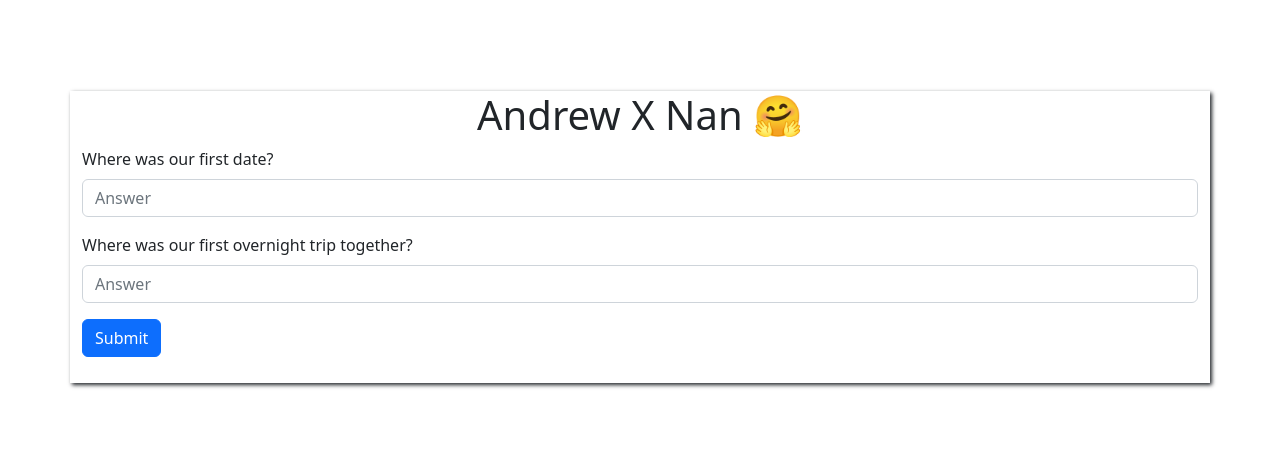
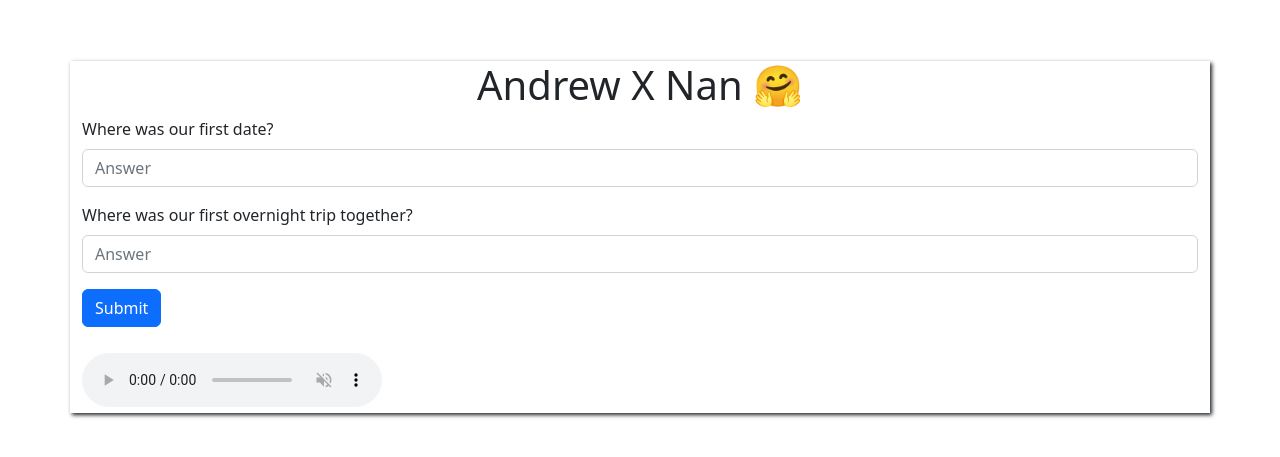
Before and after one commit to andrew749/andrewxnancy, a Next.js app: page / in a window 1280 px wide. Shown: the part 163-620 px from the top of the page. Built offline with nearby package versions, Linux system fonts and the light colour scheme.

Commit message:
Add audio

```diff
--- a/pages/index.jsx
+++ b/pages/index.jsx
@@ -220,17 +220,18 @@ export default function HomePage() {
 
     return (
         <div className={styles.container}>
-        <div className={styles.imageBackground}>
-            <Gallery photos={photos} direction={"column"}/>
-            <Gallery photos={photos} direction={"column"}/>
-        </div>
-        <Container className={styles.mainBody}>
+            <div className={styles.imageBackground}>
+                <Gallery photos={photos} direction={"column"} />
+                <Gallery photos={photos} direction={"column"} />
+            </div>
+            <Container className={styles.mainBody}>
             <Row>
                 <Header />
             </Row>
             <Row>
                 <Article article={getArticleFromDb(2022)}/>
             </Row>
+            <audio src="audio/background.mp3" autoplay="true" muted controls></audio>
         </Container>
         </div>
     );
```
Also changed, not shown: 1 other file (tests, documents, lock files or other folders).
